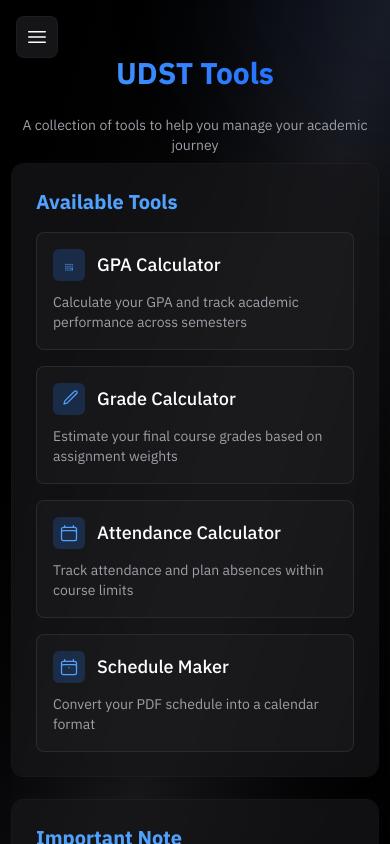
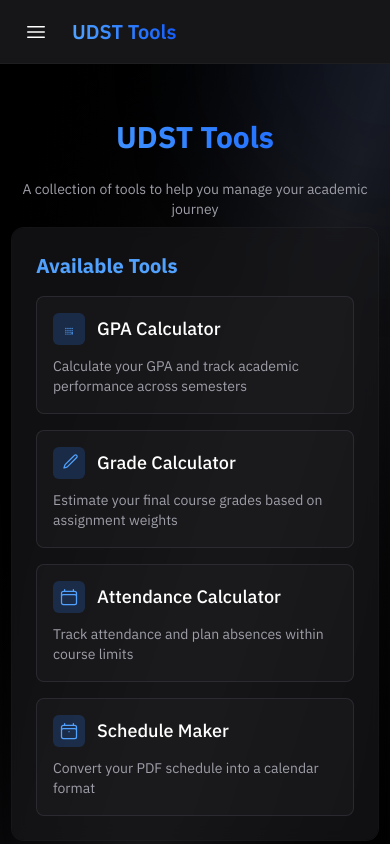
Before and after one commit to Ahmkwj/UDST-Tools, a React (Vite) app: page /en/about in a window 390 px wide. Built offline with nearby package versions, Linux system fonts and the light colour scheme.

Commit message:
chore: bump version

```diff
--- a/src/components/Sidebar.tsx
+++ b/src/components/Sidebar.tsx
@@ -246,6 +246,52 @@
         locale === "ar" ? "rtl" : "ltr"
       }`}
     >
+      {/* Mobile header */}
+      {isMobile && (
+        <div className="fixed top-0 left-0 right-0 h-16 bg-zinc-900/95 backdrop-blur-sm border-b border-zinc-800/50 z-20 flex items-center px-4">
+          <button
+            onClick={() => setIsOpen(!isOpen)}
+            className="p-2 rounded-lg text-white"
+            aria-label={isOpen ? "Close menu" : "Open menu"}
+          >
+            {isOpen ? (
+              <svg
+                xmlns="http://www.w3.org/2000/svg"
+                fill="none"
+                viewBox="0 0 24 24"
+                strokeWidth={1.5}
+                stroke="currentColor"
+                className="w-6 h-6"
+              >
+                <path
+                  strokeLinecap="round"
+                  strokeLinejoin="round"
+                  d="M6 18L18 6M6 6l12 12"
+                />
+              </svg>
+            ) : (
+              <svg
+                xmlns="http://www.w3.org/2000/svg"
+                fill="none"
+                viewBox="0 0 24 24"
+                strokeWidth={1.5}
+                stroke="currentColor"
+                className="w-6 h-6"
+              >
+                <path
+                  strokeLinecap="round"
+                  strokeLinejoin="round"
+                  d="M3.75 6.75h16.5M3.75 12h16.5m-16.5 5.25h16.5"
+                />
+              </svg>
+            )}
+          </button>
+          <h3 className="text-xl font-semibold bg-gradient-to-r from-blue-400 to-blue-600 bg-clip-text text-transparent mx-4">
+            {locale === "ar" ? "أدوات UDST" : "UDST Tools"}
+          </h3>
+        </div>
+      )}
+
       {/* Mobile overlay */}
       {isMobile && (
         <div
@@ -270,26 +316,29 @@
                   : "-translate-x-full"
               }`
             : `relative ${isOpen ? "w-64" : "w-20"}`
-        } bg-zinc-900 border-r border-zinc-800/50 transition-all duration-300 ease-in-out flex flex-col shrink-0 shadow-lg`}
+        } bg-zinc-900 border-r border-zinc-800/50 transition-all duration-300 ease-in-out flex flex-col shrink-0 shadow-lg ${
+          isMobile ? "mt-16" : ""
+        }`}
       >
+        {/* Desktop header */}
+        {!isMobile && (
           <div
             className={`flex items-center justify-between ${
               isOpen ? "px-4 py-3" : "p-3"
             } border-b border-zinc-800/50`}
           >
-          {(!isMobile && isOpen) || (isMobile && isOpen) ? (
+            {isOpen ? (
               <h3 className="text-xl font-semibold bg-gradient-to-r from-blue-400 to-blue-600 bg-clip-text text-transparent">
                 {locale === "ar" ? "أدوات UDST" : "UDST Tools"}
               </h3>
-          ) : !isMobile ? (
+            ) : (
               <div className="w-full flex justify-center">
                 <div className="w-8 h-8 flex items-center justify-center rounded-lg bg-gradient-to-br from-blue-500 to-blue-600">
                   <span className="text-white font-bold text-sm">UT</span>
                 </div>
               </div>
-          ) : null}
+            )}
 
-          {!isMobile && (
             <button
               onClick={() => setIsOpen(!isOpen)}
               className="p-1.5 text-zinc-400 hover:text-white transition-colors"
@@ -326,8 +375,8 @@
                 </svg>
               )}
             </button>
+          </div>
         )}
-        </div>
 
         <nav
           className={`flex-1 overflow-y-auto py-5 ${isOpen ? "px-3" : "px-2"}`}
@@ -417,60 +466,11 @@
         </div>
       </div>
 
-      {/* Mobile menu button */}
-      {isMobile && (
-        <button
-          onClick={() => setIsOpen(!isOpen)}
-          className={`fixed top-4 ${
-            locale === "ar" ? "right-4" : "left-4"
-          } z-40 p-2 rounded-lg bg-zinc-900/90 backdrop-blur-sm text-white shadow-lg border border-zinc-800/50 transition-transform duration-300 ${
-            isOpen
-              ? locale === "ar"
-                ? "-translate-x-[280px]"
-                : "translate-x-[280px]"
-              : "translate-x-0"
-          }`}
-          aria-label={isOpen ? "Close menu" : "Open menu"}
-        >
-          {isOpen ? (
-            <svg
-              xmlns="http://www.w3.org/2000/svg"
-              fill="none"
-              viewBox="0 0 24 24"
-              strokeWidth={1.5}
-              stroke="currentColor"
-              className="w-6 h-6"
-            >
-              <path
-                strokeLinecap="round"
-                strokeLinejoin="round"
-                d="M6 18L18 6M6 6l12 12"
-              />
-            </svg>
-          ) : (
-            <svg
-              xmlns="http://www.w3.org/2000/svg"
-              fill="none"
-              viewBox="0 0 24 24"
-              strokeWidth={1.5}
-              stroke="currentColor"
-              className="w-6 h-6"
-            >
-              <path
-                strokeLinecap="round"
-                strokeLinejoin="round"
-                d="M3.75 6.75h16.5M3.75 12h16.5m-16.5 5.25h16.5"
-              />
-            </svg>
-          )}
-        </button>
-      )}
-
       {/* Main content */}
       <div
         className={`flex-1 h-full overflow-auto ${
           locale === "ar" ? "text-right" : "text-left"
-        }`}
+        } ${isMobile ? "pt-16" : ""}`}
       >
         {children}
       </div>
```
Lines whose indentation alone changed are shown as unchanged.
